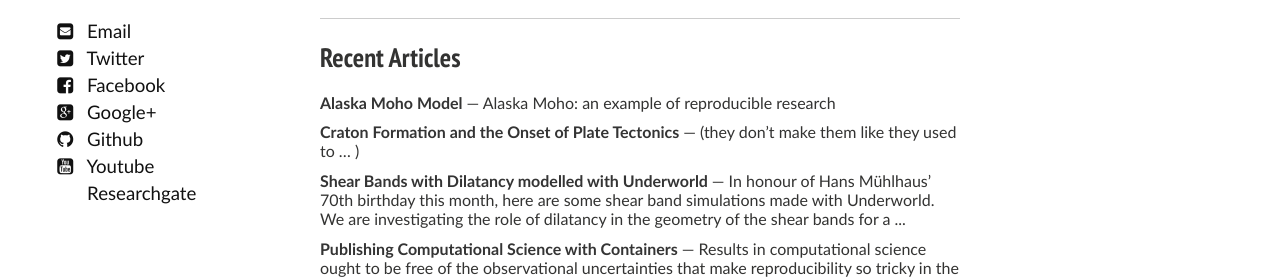
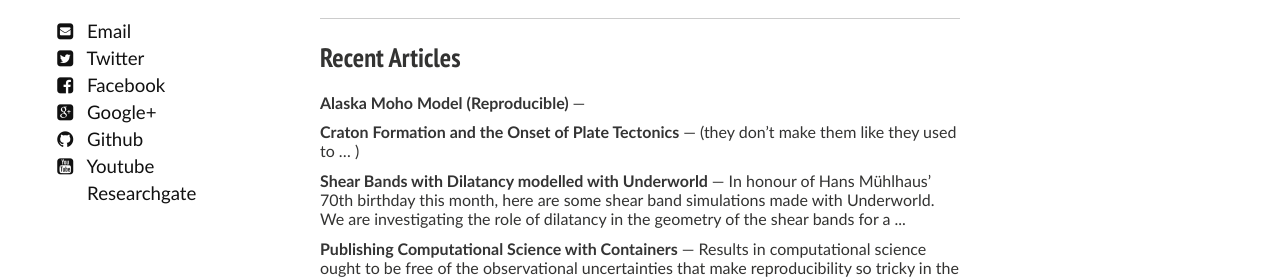
Before and after one commit to lmoresi/lmoresi.github.io, a Jekyll site: the page built from index.md, in a window 1280 px wide. Shown: the part 1375-1654 px from the top of the page. Built offline with Jekyll 4.4.1, drawn with Linux system fonts in a browser that asks for light colours; nearby versions of some CDN libraries; part of the change alters nothing that is shown.

Commit message:
Update _posts/2018-09-19-MillerMoho.md

```diff
--- a/_posts/2018-09-19-MillerMoho.md
+++ b/_posts/2018-09-19-MillerMoho.md
@@ -1,6 +1,6 @@
 ---
 layout: post
-title: 'Alaska Moho Model'
+title: 'Alaska Moho Model (Reproducible)'
 date: 2018-10-12 # YYYY-MM-DD hh:mm
 published: true # Won't build unless true
 hidden: false # Will keep the post from appearing in the index (but can be previewed if the link is known)
@@ -10,8 +10,6 @@ categories: ['geodynamics','stripy','seismology']
 #  feature: "posts/Mill2015-05-03 10.01.27 HDR.png"
 #  credit: Louis Moresi
 ---
-
-# Alaska Moho: an example of reproducible research
 
 ![](/images/posts/MillerMoho/MohoSurfaceGradient-ClusteredGrids.png)
 
```
